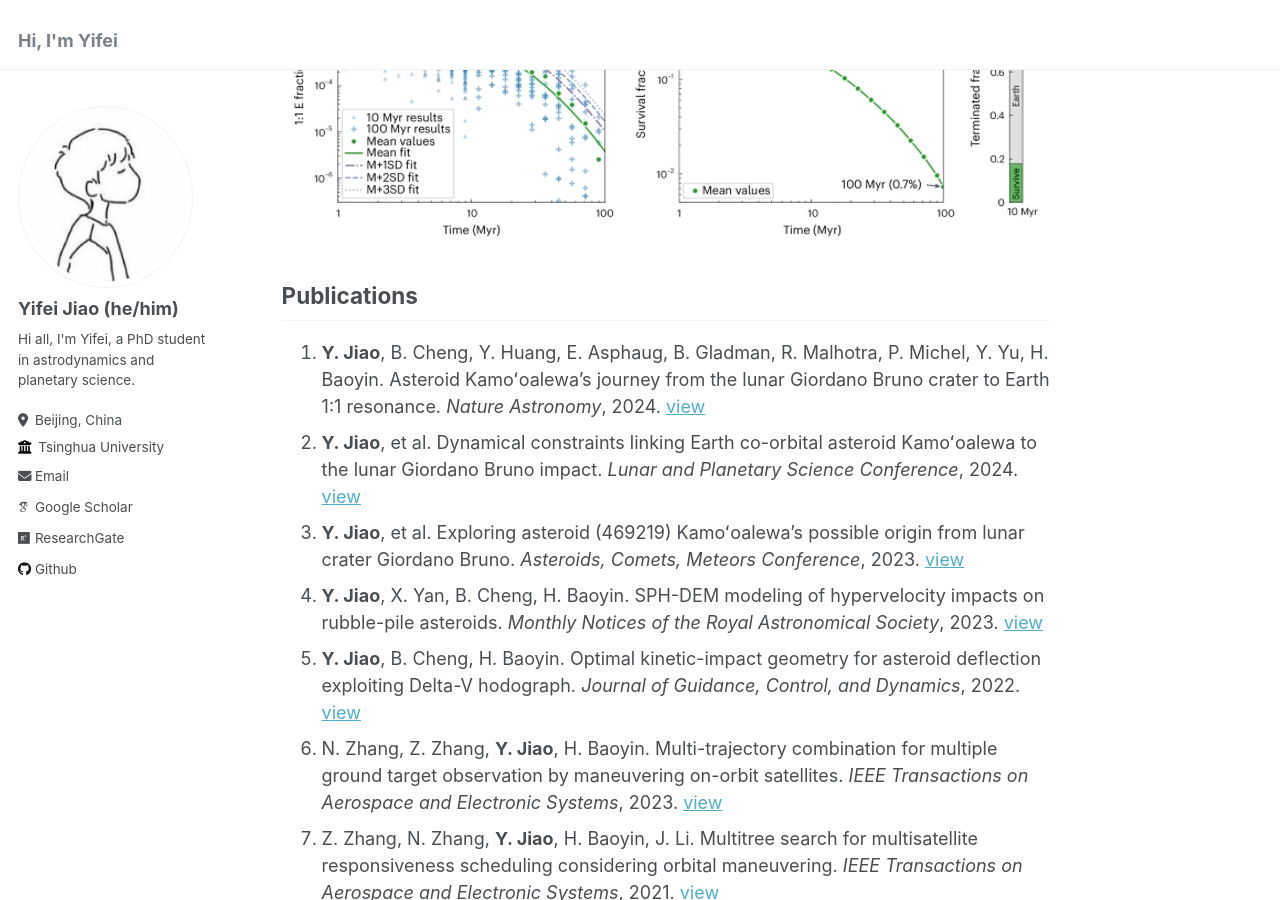
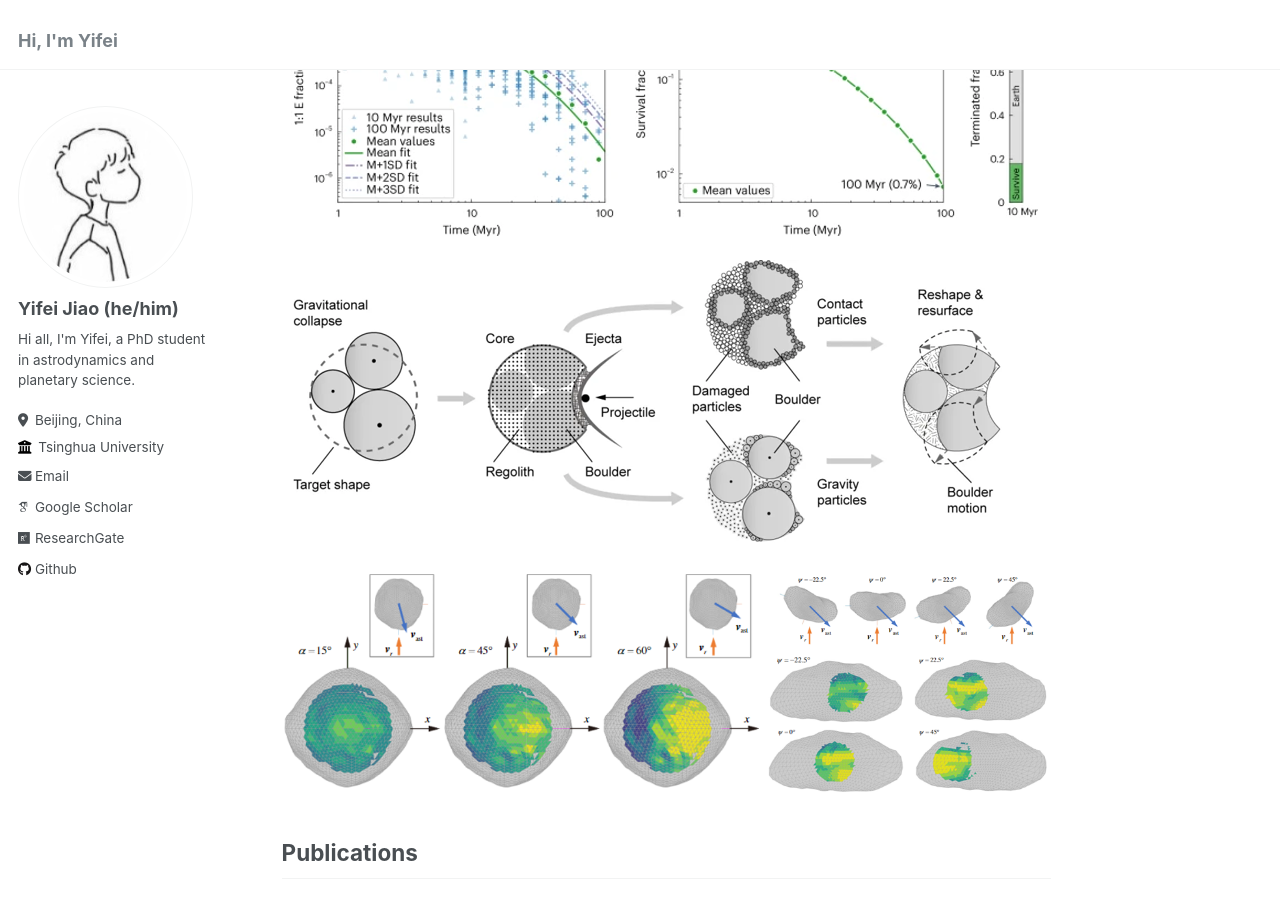
Before and after one commit to jiaoyf-thu/jiaoyf-thu.github.io, a Jekyll site: the page built from _pages/about.md, in a window 1280 px wide and 900 px high, scrolled down 649 px. Built offline with Jekyll 4.4.1, drawn with Linux system fonts in a browser that asks for light colours; some web fonts are replaced.

Commit message:
Update about.md

```diff
--- a/_pages/about.md
+++ b/_pages/about.md
@@ -13,6 +13,10 @@ I am currently a PhD student at Laboratory of AstroDynamics, Tsinghua University
 
 ![Earth's quasi-moon as a piece of lunar imapct debris](https://jiaoyf-thu.github.io/images/fig3.png)
 
+![New SPH-DEM method for rubble-pile asteroid impacts](https://jiaoyf-thu.github.io/images/fig2.png)
+
+![Where should we impact an asteroid to effectively deflect it](https://jiaoyf-thu.github.io/images/fig1.png)
+
 ## Publications
 1. **Y. Jiao**, B. Cheng, Y. Huang, E. Asphaug, B. Gladman, R. Malhotra, P. Michel, Y. Yu, H. Baoyin. Asteroid Kamoʻoalewa's journey from the lunar Giordano Bruno crater to Earth 1:1 resonance. *Nature Astronomy*, 2024. [view](https://www.nature.com/articles/s41550-024-02258-z)
 2. **Y. Jiao**, et al. Dynamical constraints linking Earth co-orbital asteroid Kamoʻoalewa to the lunar Giordano Bruno impact. *Lunar and Planetary Science Conference*, 2024. [view](https://www.hou.usra.edu/meetings/lpsc2024/pdf/1973.pdf)
```
